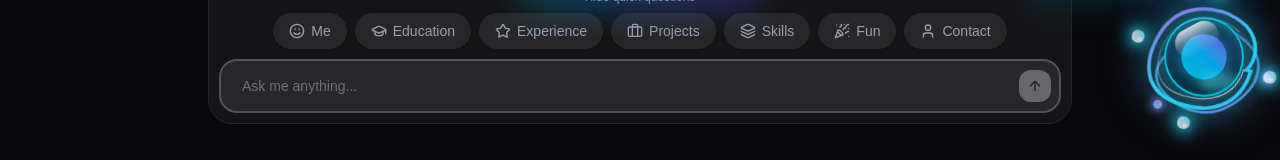
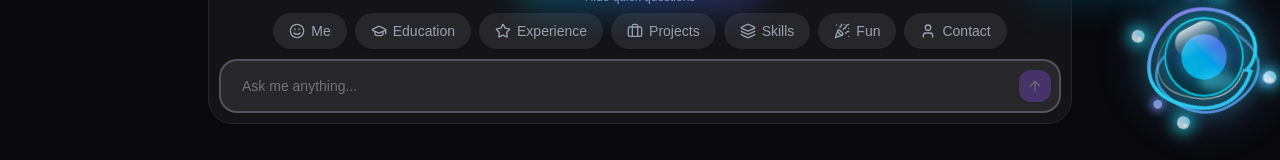
Before and after one commit to Mirza-pranto/AI-Portfolio, a Next.js app: page / in a window 1280 px wide. Shown: the part 660-820 px from the top of the page. Built offline with nearby package versions, Linux system fonts and the light colour scheme.

Commit message:
chat box button color fixed

```diff
--- a/src/components/ChatInput.tsx
+++ b/src/components/ChatInput.tsx
@@ -180,10 +180,10 @@ export default function ChatInput() {
           whileTap={{ scale: 0.92 }}
           type="submit"
           disabled={isLoading || !input.trim()}
-          className="absolute right-2 flex items-center justify-center w-8 h-8 rounded-xl bg-blue-500 text-white hover:bg-blue-600 dark:bg-white dark:text-black dark:hover:bg-gray-200 disabled:opacity-30 disabled:cursor-not-allowed transition-colors shadow-sm cursor-pointer"
+          className="absolute right-2 flex items-center justify-center w-8 h-8 rounded-xl bg-violet-600 text-white hover:bg-violet-700 dark:bg-violet-500 dark:text-white dark:hover:bg-violet-400 disabled:opacity-30 disabled:cursor-not-allowed transition-colors shadow-sm cursor-pointer"
         >
           {isLoading ? (
-            <Loader2 className="w-4 h-4 animate-spin text-white dark:text-black" />
+            <Loader2 className="w-4 h-4 animate-spin text-white" />
           ) : (
             <ArrowUp className="w-4 h-4" />
           )}
```
